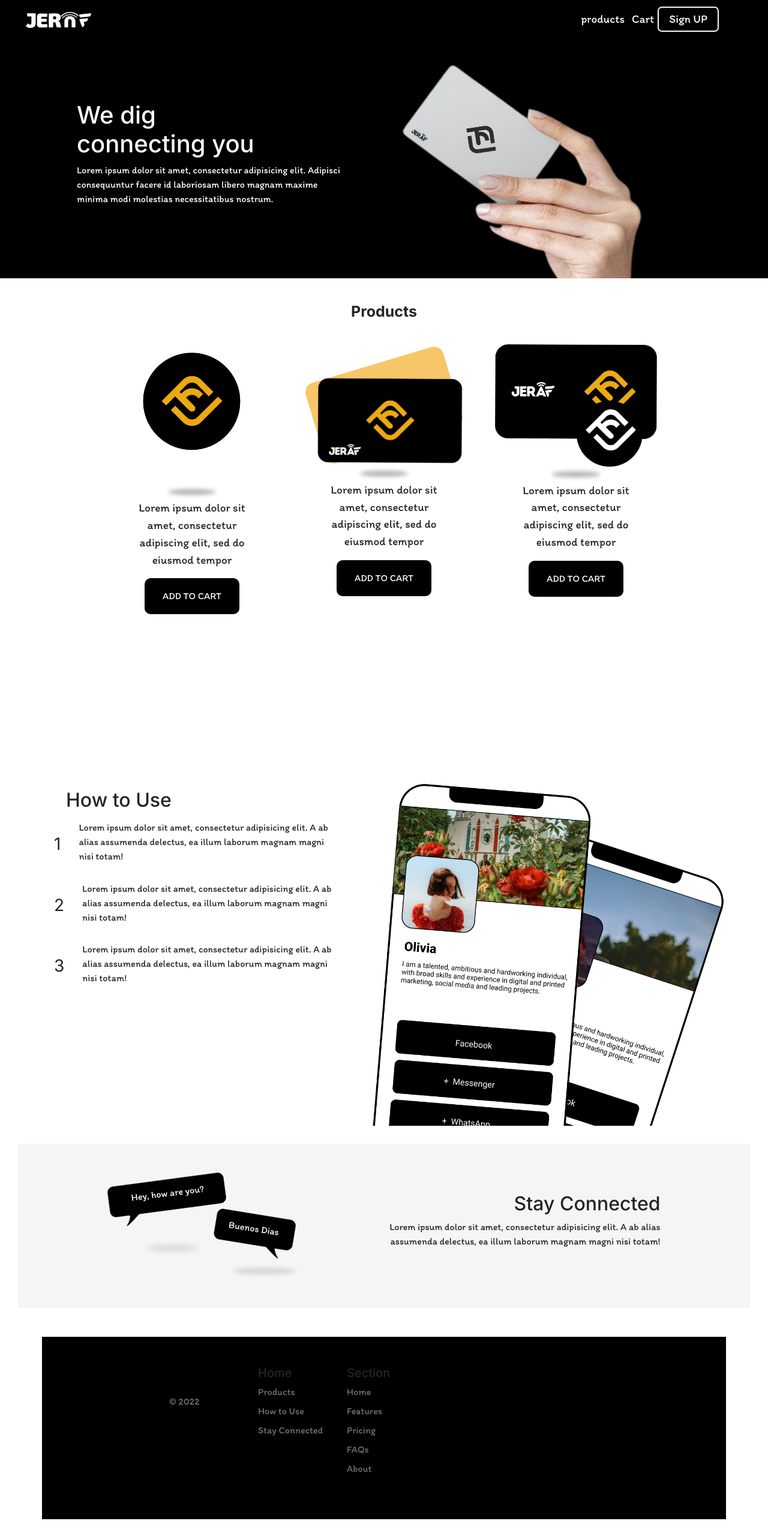
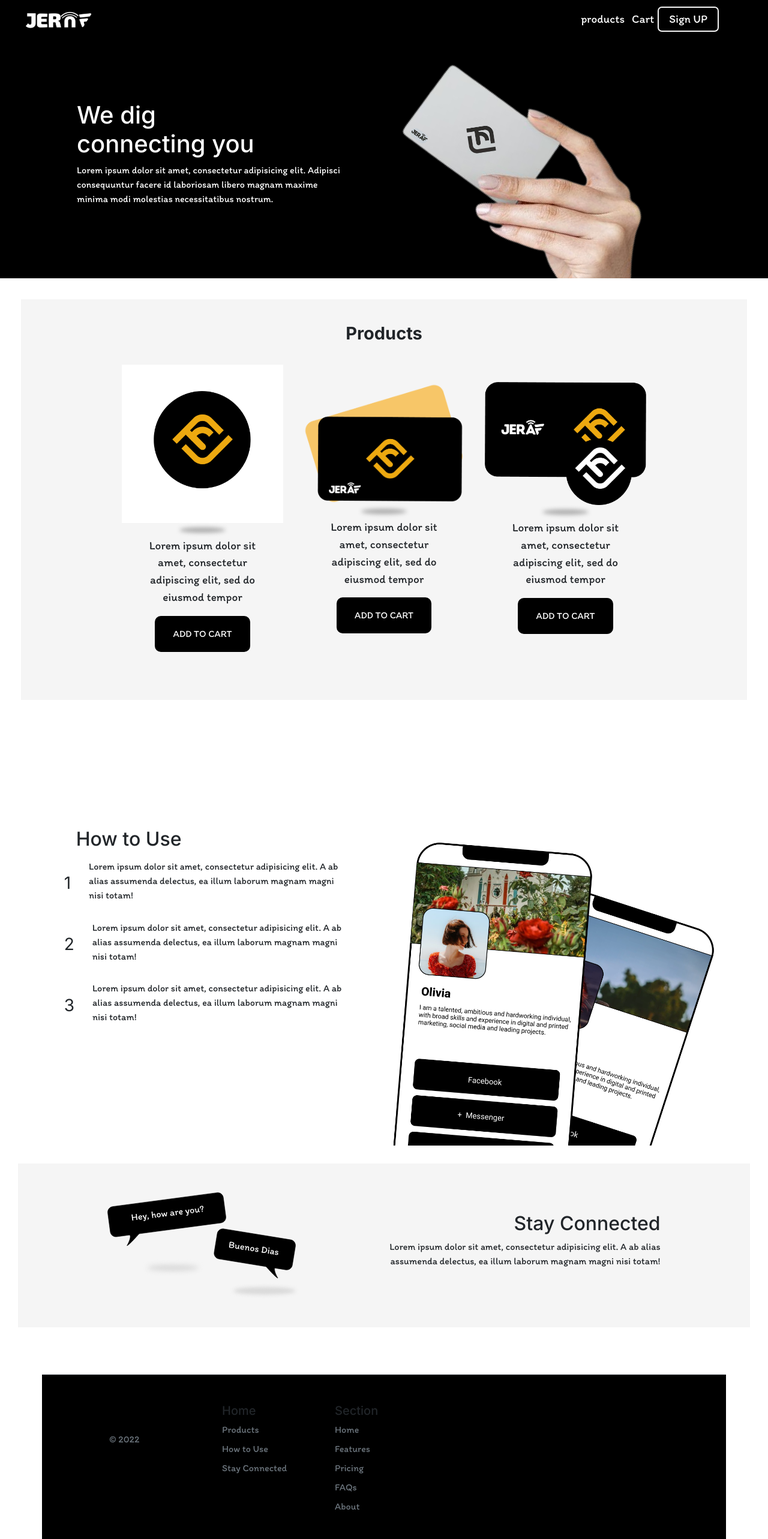
Before and after one commit to BobolaObi/Jeraf, an Angular app: page / in a window 1280 px wide. Shown: the top 2566 px of the page at 60% size. Built offline with nearby package versions, Linux system fonts and the light colour scheme.

Commit message:
STicky Nav bar & Padding Issues

```diff
--- a/src/app/Components/home/home-page/footer/footer.component.css
+++ b/src/app/Components/home/home-page/footer/footer.component.css
@@ -1,4 +1,8 @@
 footer{
-  padding: 200px;
+
+  padding: 100px;
 background-color:black;
 }
+div{
+  overflow: hidden;
+}
--- a/src/app/Components/home/home-page/header/header.component.css
+++ b/src/app/Components/home/home-page/header/header.component.css
@@ -16,7 +16,6 @@
 /*}*/
 
 body{
-
   height: 50vh;
   overflow: hidden;
   display: flex;
@@ -37,6 +36,8 @@ section{
   margin: auto;
 
 }
+
+
 h1, p{
   color: white;
 }
@@ -45,7 +46,7 @@ img{
  max-width:700px;
 object-fit: cover;
   object-position:13px 80px ;
-  position: relative;
+
   visibility: hidden;
   opacity: 100%;
   transition: opacity 1s;
--- a/src/app/Components/home/home-page/navigation/navigation.component.css
+++ b/src/app/Components/home/home-page/navigation/navigation.component.css
@@ -43,6 +43,8 @@ font-size: 20px;
 
   nav{
     overflow: hidden;
+    position: sticky;
+    top: 0;
   }
  a, #rounded{
     border: 0;
--- a/src/app/Components/home/home-page/products/products.component.css
+++ b/src/app/Components/home/home-page/products/products.component.css
@@ -1,8 +1,11 @@
 /* Products Styles */
 body {
+
+border: 35px solid white;
+
   padding-top: 40px;
   padding-bottom: 40px;
-
+background-color: #F5F5F5;
 }
 
 div {
@@ -50,7 +53,7 @@ opacity: 50%;
 h2{
   font-family: 'Inter', sans-serif;
   font-weight: bolder;
-  font-size: clamp(25px, 2vh, 50px);
+  font-size: clamp(29px, 2vh, 57px);
 }
 
 p {
@@ -71,6 +74,9 @@ a {
 }
 /*Responsive styling*/
 @media only screen and (max-width: 907px) {
+  body{
+    border: 0;
+  }
   section {
     flex-wrap: wrap;
   }
--- a/src/app/Components/home/home-page/products/products.component.html
+++ b/src/app/Components/home/home-page/products/products.component.html
@@ -1,6 +1,9 @@
 <body>
+
 <div>
   <h2>Products </h2>
+  <br>
+
 </div>
 <section id="products">
   <!-- This will be content from the database -->
--- a/src/app/Components/home/home-page/stay-connected/stay-connected.component.css
+++ b/src/app/Components/home/home-page/stay-connected/stay-connected.component.css
@@ -3,6 +3,7 @@ body{
   padding: 6vh;
   background-color: #F5F5F5;
   margin: 30px;
+  overflow: hidden;
 }
 body, div{
   display: flex;
@@ -22,3 +23,17 @@ section{
 img{
   max-width: 320px;
 }
+
+@media only screen and (max-width: 907px) {
+  body {
+    flex-wrap: wrap;
+margin: 0;
+  }
+section{
+  text-align: center;
+}
+  /*Image Styles*/
+  img{
+    max-width: 220px;
+  }
+}
--- a/src/app/Components/home/home-page/tutorial/tutorial.component.css
+++ b/src/app/Components/home/home-page/tutorial/tutorial.component.css
@@ -13,7 +13,7 @@ section{
 
 /*Image Styles*/
 img{
-  max-width: 600px;
+  max-width: 550px;
 object-fit: cover;
   object-position: -3px 200px ;
 }
--- a/src/styles.css
+++ b/src/styles.css
@@ -12,6 +12,9 @@ h1, h2, h3, h4 , h5, h6{
 font-weight: bolder;
 }
 
+h2{
+  font-size: clamp(14px, 2vh, 57px);
+}
 p, a{
   font-family: 'Itim',  sans-serif;
 }
```
